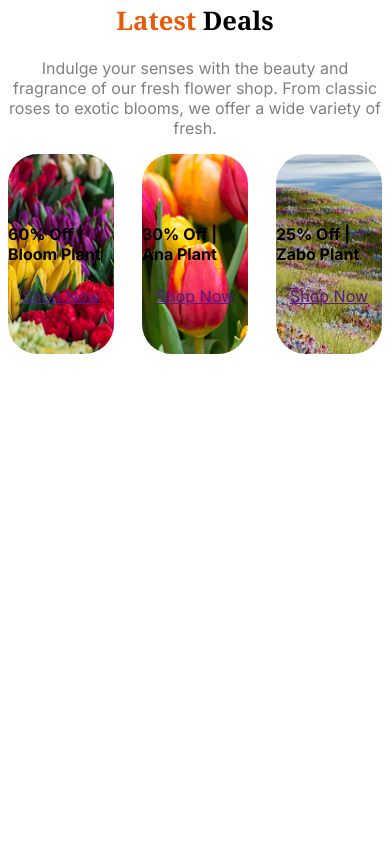
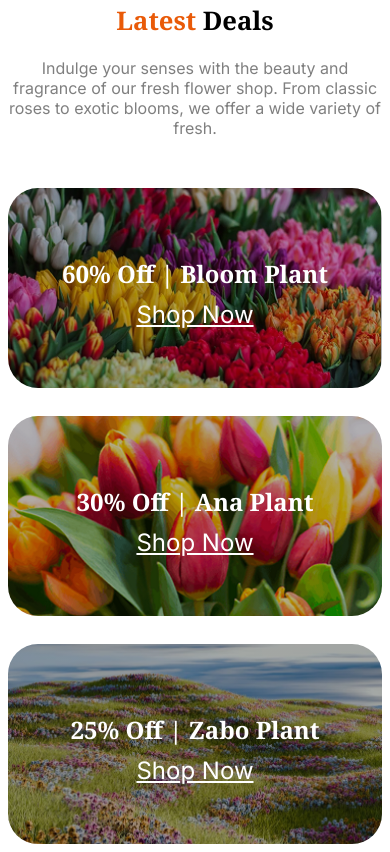
Before and after one commit to ssabunayeem/Project2-Responsive-Flowers-B12A02, a plain HTML site: page index.html in a window 390 px wide. Shown: the part 4187-5039 px from the top of the page. Before the commit the page ends 4777 px from the top, so only its background shows below. Drawn offline with Linux system fonts and the light colour scheme.

Commit message:
lates tdeals section done

```diff
--- a/style.css
+++ b/style.css
@@ -211,7 +211,7 @@ section {
     gap: 28px;
     grid-template-columns: repeat(3, 1fr);
     grid-template-rows: 200px 200px;
-
+    margin-top: 50px;
 }
 
 .latest-flower {
@@ -219,28 +219,40 @@ section {
     flex-direction: column;
     justify-content: center;
     align-items: center;
+    border-radius: 30px;
+    background-size: cover;
     background-position: center;
-    background-repeat: no-repeat;
-    background-size: cover;
-    border-radius: 30px;
+    color: white;
+    font-size: 1.5rem;
 }
 
+.latest-flower-title {
+    font-family: "Noto Serif", serif;
+    margin: 10px 0;
+}
 
+.flower-buy-link {
+    color: white;
+}
 
 #Bloom {
-    background-image: url(assets/deal-bloom.png);
-
+    background-image: linear-gradient(rgba(0, 0, 0, 0.3), rgba(0, 0, 0, 0.3)), url(assets/deal-bloom.png);
+    grid-column: 1;
+    grid-row: 1;
 
 }
 
 #Ana {
-    background-image: url(assets/deal-ana.png);
-
+    background-image: linear-gradient(rgba(0, 0, 0, 0.3), rgba(0, 0, 0, 0.3)), url(assets/deal-ana.png);
+    grid-column: 1;
+    grid-row: 2;
 
 }
 
 #Zabo {
-    background-image: url(assets/deal-zabo.png);
+    background-image: linear-gradient(rgba(0, 0, 0, 0.3), rgba(0, 0, 0, 0.3)), url("assets/deal-zabo.png");
+    grid-column: span 2;
+    grid-row: span 2;
 
 }
 
@@ -331,4 +343,19 @@ section {
     }
 
 
+    /* Latest Deals section style */
+
+
+    .latest-deals-flower {
+        grid-template-columns: repeat(1, 1fr);
+        grid-template-rows: repeat(3, 200px);
+        margin-top: 50px;
+    }
+
+    #Zabo {
+        grid-column: span 1;
+        grid-row: span 1;
+
+    }
+
 }
```
Also changed, not shown: index.html (+4 -0 lines).
